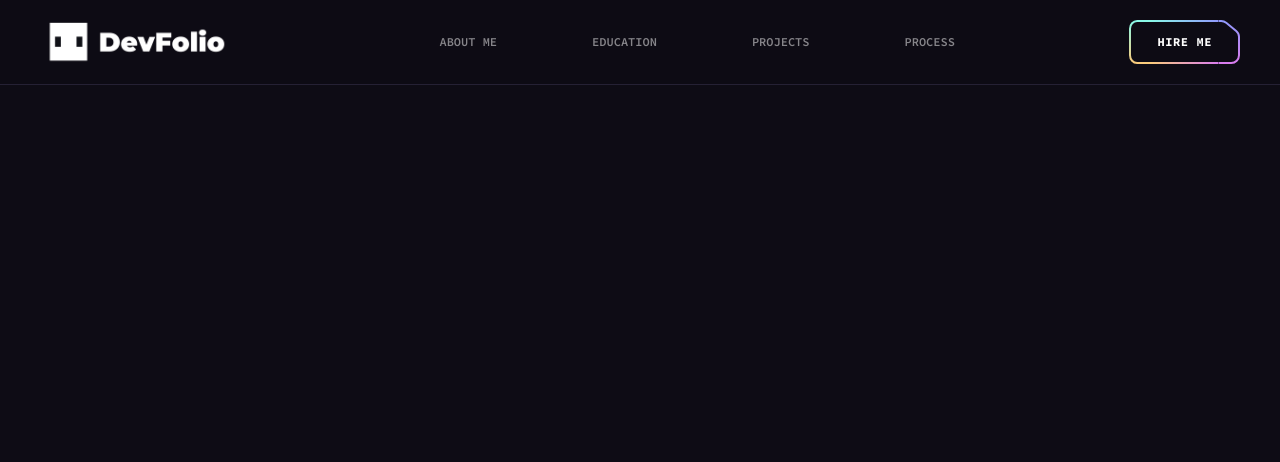
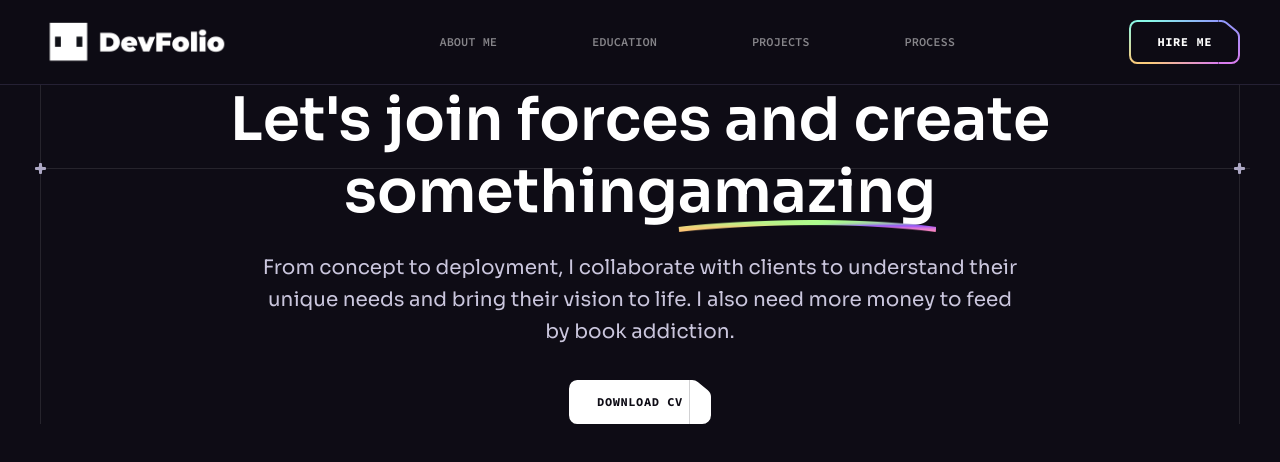
Before and after one commit to MasegoDipela/md-portfolio, a React (Vite) app: page / in a window 1280 px wide. Shown: the top 462 px of the page. Built offline with nearby package versions, Linux system fonts and the light colour scheme.

Commit message:
Completed hero text and button design

```diff
--- a/src/App.jsx
+++ b/src/App.jsx
@@ -1,10 +1,13 @@
 import ButtonGradient from "./assets/svg/ButtonGradient";
 import Header from "./components/Header";
+import Hero from "./components/Hero";
+
 const App = () => {
   return (
     <>
       <div className="pt-[4.75rem]  lg:pt-[5.25rem] overflow-hidden">
         <Header />
+        <Hero />
       </div>
       <ButtonGradient />
     </>
--- /dev/null
+++ b/src/components/Hero.jsx
@@ -0,0 +1,43 @@
+import { curve } from "../assets";
+import Button from "./Button";
+import Section from "./Section";
+
+const Hero = () => {
+  return (
+    <Section
+      className="pt-[12rem] -mt-[5.25rem]"
+      crosses
+      crossesOffset="lg:translate-y-[5.25rem]"
+      customPaddings
+      id="hero"
+    >
+      <div className="container relative">
+        <div className="relative z-1 max-w-[62rem] mx-auto text-center mb-[3.875rem] md:mb-20 lg:mb-[6.25rem]">
+          <h1 className="h1 mb-6">
+            Let's join forces and create something
+            <span className="inline-block relative">
+              amazing
+              <img
+                src={curve}
+                className="absolute top-full left-0 w-full xl:-mt-2"
+                width={624}
+                height={28}
+                alt="Curve"
+              />
+            </span>
+          </h1>
+          <p className="body-1 max-w-3xl mx-auto mb-6 text-n-2 lg:mb-8">
+            From concept to deployment, I collaborate with clients to understand
+            their unique needs and bring their vision to life. I also need more
+            money to feed by book addiction.
+          </p>
+          <Button href="/downloadcv" white>
+            Download CV
+          </Button>
+        </div>
+      </div>
+    </Section>
+  );
+};
+
+export default Hero;
```
